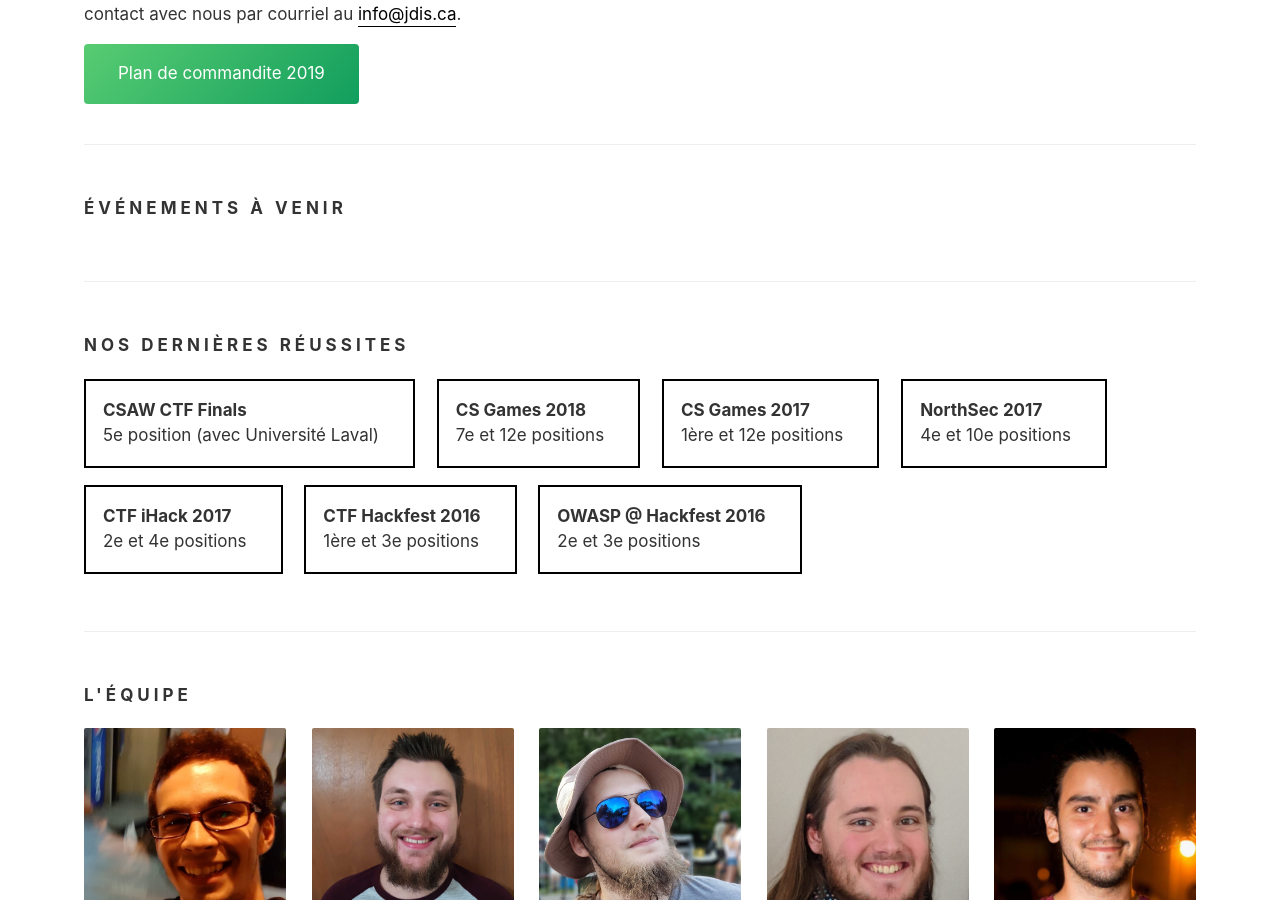
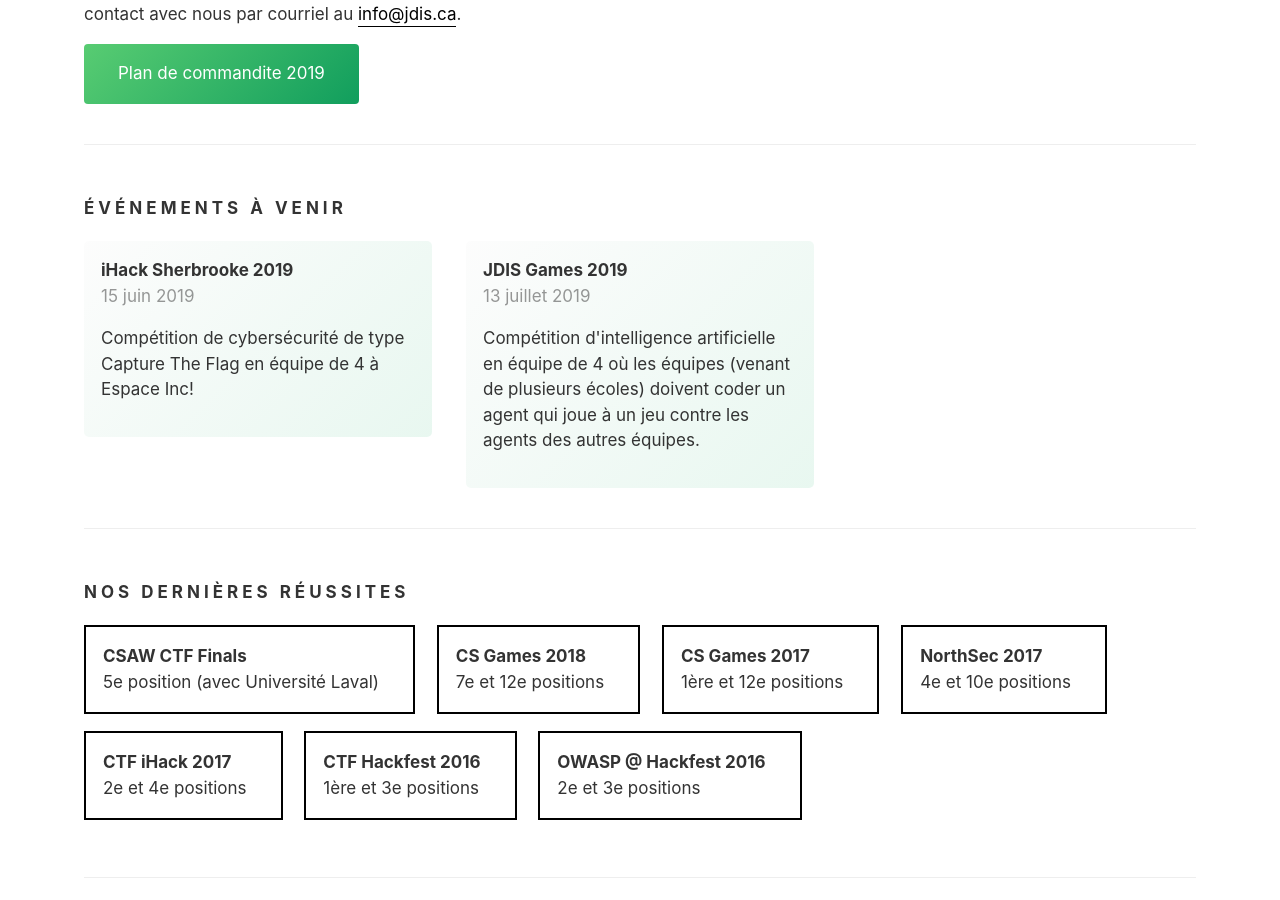
Before and after one commit to JDIS/Website, a Jekyll site: the page built from _pages/index.html, in a window 1280 px wide and 900 px high, scrolled down 2014 px. Built offline with Jekyll 4.4.1, drawn with Linux system fonts in a browser that asks for light colours; some web fonts are replaced.

Commit message:
Ajout de iHack et de JDIS Games

```diff
--- a/_data/events.json
+++ b/_data/events.json
@@ -1,4 +1,18 @@
 [
+  {
+    "name": "iHack Sherbrooke 2019",
+    "url": "",
+    "date": "15 juin 2019",
+    "date_unix": 1560625200000,
+    "description": "Compétition de cybersécurité de type Capture The Flag en équipe de 4 à Espace Inc!"
+  },
+  {
+    "name": "JDIS Games 2019",
+    "url": "",
+    "date": "13 juillet 2019",
+    "date_unix": 1563044400000,
+    "description": "Compétition d'intelligence artificielle en équipe de 4 où les équipes (venant de plusieurs écoles) doivent coder un agent qui joue à un jeu contre les agents des autres équipes."
+  },
   {
     "name": "Midi-conférence: Monter un Web-service «from scratch» par Coveo",
     "url": "",
```
